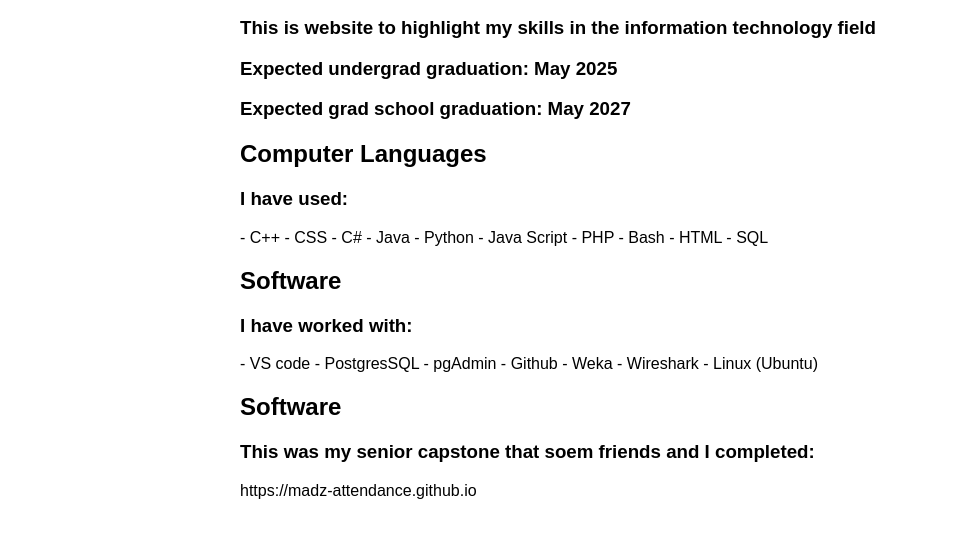
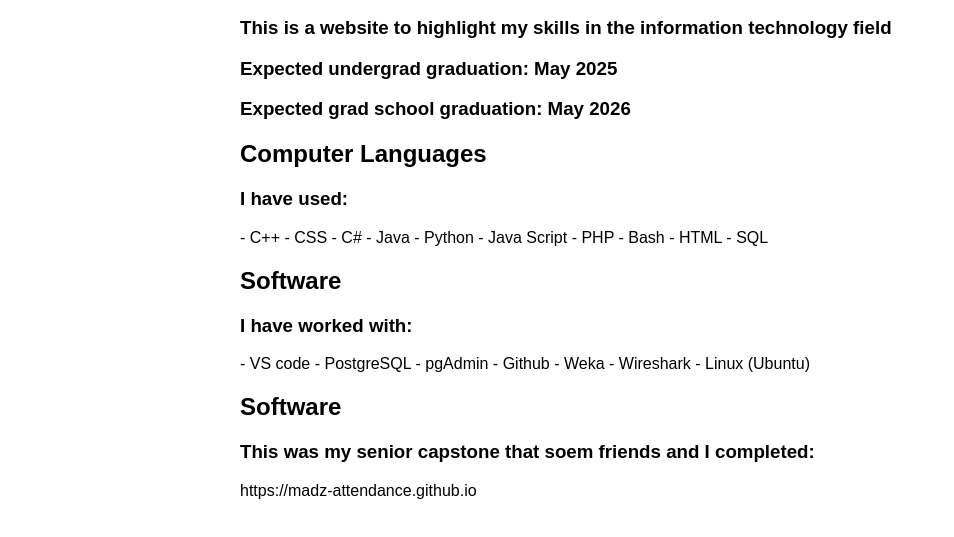
Before and after one commit to mlici/Mark-L, a plain HTML site: page index.html in a window 1280 px wide. Shown: the part 181-718 px from the top of the page, without its empty margins (0-954 px from the left). Drawn offline with Linux system fonts and the light colour scheme.

Commit message:
Update index.html
Signed-off-by: mlici <159051058+mlici@users.noreply.github.com>

```diff
--- a/index.html
+++ b/index.html
@@ -34,9 +34,9 @@
         <main>
             <section id="home" class="tab-content">
                 <h2>Mark Licina</h2>
-                <h3>This is website to highlight my skills in the information technology field</h3>
+                <h3>This is a website to highlight my skills in the information technology field</h3>
                 <h3>Expected undergrad graduation: May 2025</h3>
-                <h3>Expected grad school graduation: May 2027</h3>
+                <h3>Expected grad school graduation: May 2026</h3>
             </section>
 
             <section id="faq" class="tab-content">
@@ -56,7 +56,7 @@
                 <h3>I have worked with:</h3>
                 <p>
                     - VS code
-                    - PostgresSQL
+                    - PostgreSQL
                     - pgAdmin
                     - Github
                     - Weka
```
